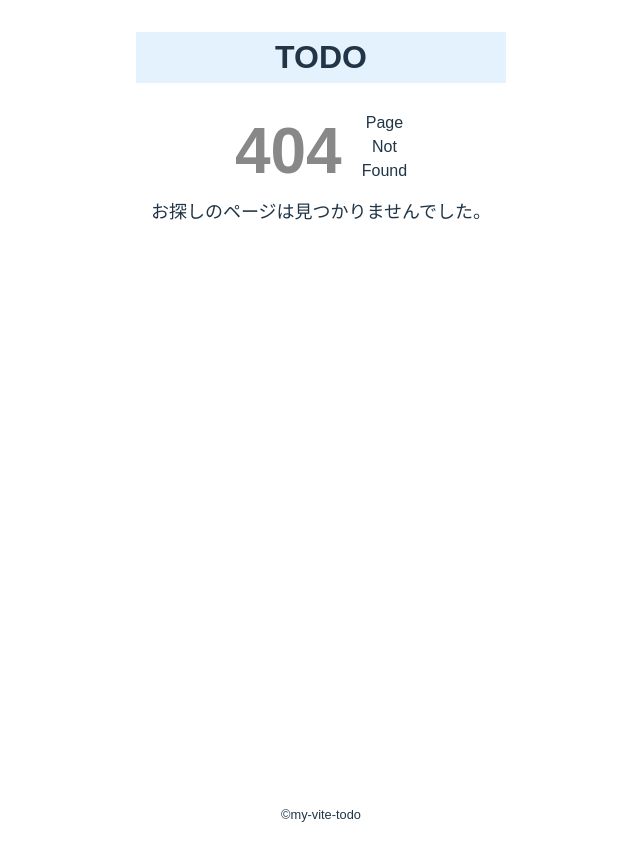
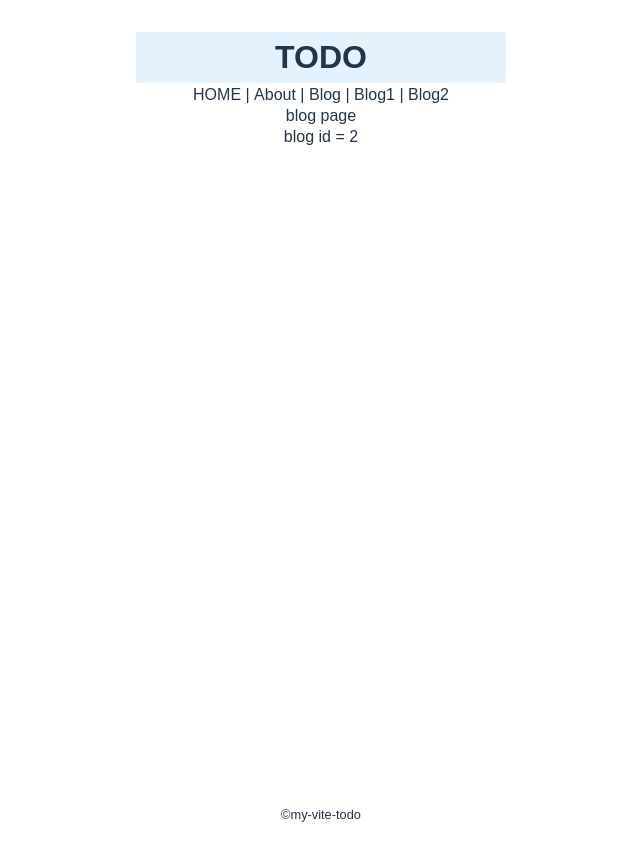
Before and after one commit to SekineNaoyuki/my-vite-todo, a Vue app: page /blog/2 in a window 1280 px wide. Before the commit this address had no page. Shown: the top 858 px of the page, without its empty margins (319-959 px from the left). Built offline with nearby package versions, Linux system fonts and the light colour scheme.

Commit message:
パラメータ管理導入

```diff
--- a/src/App.vue
+++ b/src/App.vue
@@ -1,18 +1,31 @@
-<script>
+<script setup>
 import TheHeader from './components/TheHeader.vue';
 import TheFooter from './components/TheFooter.vue';
+import { useRouter } from 'vue-router';
 
-export default {
-  components: {
-    TheHeader,
-    TheFooter,
-  },
+const router = useRouter();
+const goBlog = () => {
+  router.push('/blog');
 };
+router.push({ name: 'BlogId', params: { id: 1 } });
+router.push({ name: 'BlogId', params: { id: 2 } });
 </script>
 
 <template>
   <div class="wrap">
     <TheHeader />
+    <nav>
+      <router-link to="/">HOME</router-link> |
+      <router-link to="/about">About</router-link> |
+      <span @click="goBlog">Blog</span> |
+      <router-link :to="{ name: 'BlogId', params: { id: 1 } }"
+        >Blog1</router-link
+      >
+      |
+      <router-link :to="{ name: 'BlogId', params: { id: 2 } }"
+        >Blog2</router-link
+      >
+    </nav>
     <main class="main"><router-view /></main>
     <TheFooter />
   </div>
--- /dev/null
+++ b/src/pages/Blog.vue
@@ -0,0 +1,16 @@
+<script setup>
+import { watch, ref } from 'vue';
+import { useRoute } from 'vue-router';
+
+const route = useRoute();
+const id = ref(route.params.id);
+
+watch(route, () => {
+  id.value = route.params.id;
+});
+</script>
+
+<template>
+  <h1>blog page</h1>
+  <p>blog id = {{ id }}</p>
+</template>
--- a/src/router/index.js
+++ b/src/router/index.js
@@ -19,6 +19,16 @@
     component: () => import('/src/pages/About.vue'),
   },
   {
+    path: '/blog/:id',
+    name: 'BlogId',
+    component: () => import('/src/pages/Blog.vue'),
+  },
+  {
+    path: '/blog',
+    name: 'Blog',
+    component: () => import('/src/pages/Blog.vue'),
+  },
+  {
     path: '/:pathMatch(.*)*',
     name: 'NotFound',
     component: NotFound,
```
